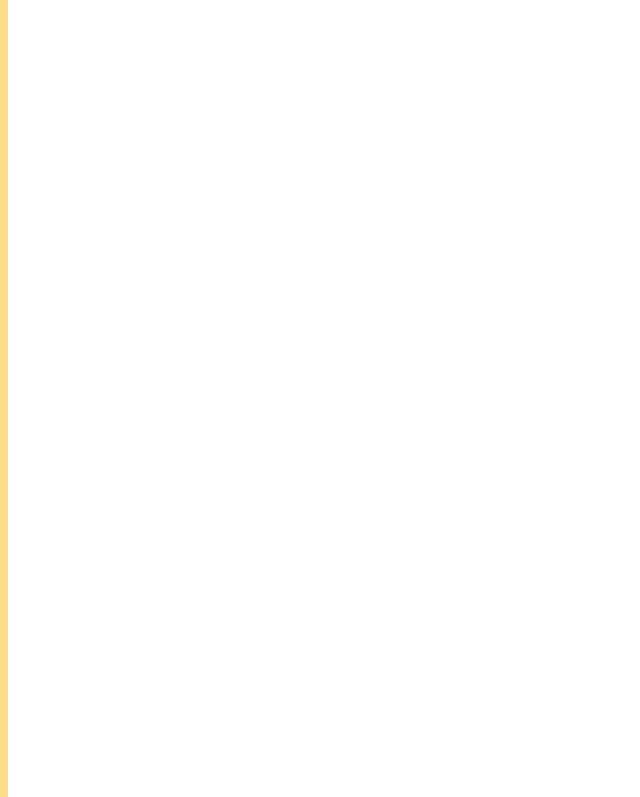
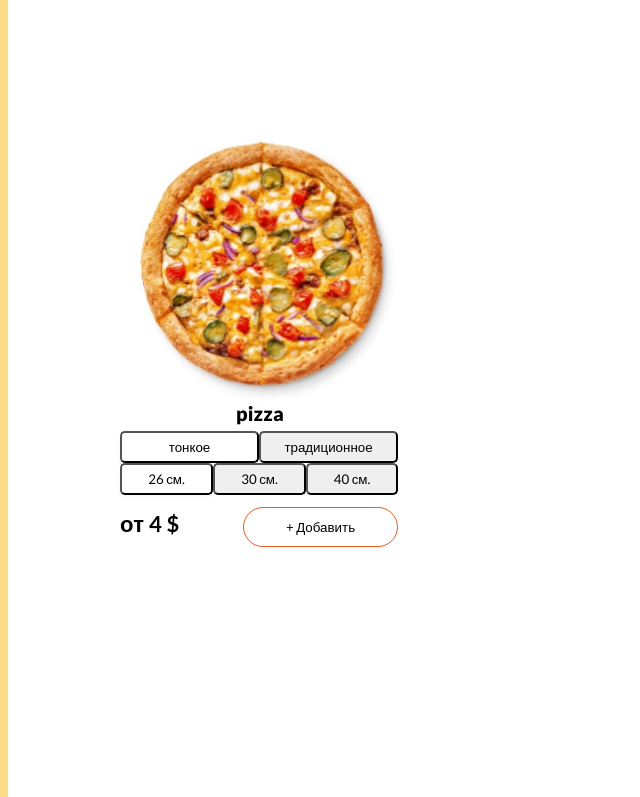
Before and after one commit to Aleksey-Smouzh/react_pizza, a React (Create React App) app in the folder pizza/: page /all in a window 1280 px wide. Shown: the part 565-1362 px from the top of the page, without its empty margins (0-640 px from the left). Built offline with nearby package versions, Linux system fonts and the light colour scheme; a web font is replaced by a local one.

Commit message:
completed  comp. SamplePizza

```diff
--- a/pizza/src/App.js
+++ b/pizza/src/App.js
@@ -10,12 +10,14 @@ import Grill from "./components/Navbar/Grill/Grill";
 import Meat from "./components/Navbar/Meat/Meat";
 import Spicy from "./components/Navbar/Spicy/Spicy";
 
+
 function App() {
   return (
     <div className="App">
       <BrowserRouter>
         <Header />
         <Navbar />
+
         <Routes>
           <Route path="/all" element={<All />}>
             {" "}
--- a/pizza/src/components/MainPage/MainPage.module.css
+++ b/pizza/src/components/MainPage/MainPage.module.css
@@ -1,6 +1,2 @@
 .container{
-height: 1185px;
-
-
-
 }
--- a/pizza/src/components/Navbar/All/All.jsx
+++ b/pizza/src/components/Navbar/All/All.jsx
@@ -1,10 +1,11 @@
 import React from 'react'
+import SamplePizza from '../../SamplePizza/SamplePizza'
 import all from './All.module.css'
 function All() {
   return (
     <div className={all.container}> All
     <h1 className={all.title}> Все пиццы</h1>
-
+     <SamplePizza></SamplePizza>
 
     </div>
   )
--- a/pizza/src/components/SamplePizza/SamplePizza.jsx
+++ b/pizza/src/components/SamplePizza/SamplePizza.jsx
@@ -1,19 +1,25 @@
 import React from "react";
-import sample from "./Sample.module.css";
-import imgPizza from "../img/Cheeseburger.svg";
+import sample from './SamplePizza.module.css';
+import image from '.././img/cheeseburger.svg'
 
-function SamplePizza() {
+function SamplePizza(props) {
   return (
+
     <div className={sample.container}>
-      <img src={imgPizza} alt="" />
-      <h2>pizza</h2>
-      <button>тонкое</button>
-      <button>традиционное</button>
-      <button>26 см.</button>
-      <button>30 см.</button>
-      <button>40 см.</button>
-      <button>+ Добавить</button>
+      <img className={sample.image} src={image} alt="Cheeseburger" />
+      <h2 className={sample.title}>pizza</h2>
+      <div className={sample.btn_group}>
+      <button className={sample.btn_thin} >тонкое</button>
+      <button className={sample.btn_traditional}>традиционное</button>
+      <button className={sample.btn_26} >26 см.</button>
+      <button className={sample.btn_30} >30 см.</button>
+      <button className={sample.btn_40} >40 см.</button>
+      <span className={sample.cost}>от 4 $</span>
+      <button className={sample.btn_add} >+ Добавить</button>
+      </div>
+
     </div>
+
   );
 }
 
--- a/pizza/src/components/SamplePizza/SamplePizza.module.css
+++ b/pizza/src/components/SamplePizza/SamplePizza.module.css
@@ -0,0 +1,110 @@
+.container {
+  position: relative;
+  width: 280px;
+  height: 459px;
+  left: 112px;
+  top: 373px;
+}
+.image {
+  position: absolute;
+  width: 259.12px;
+  height: 260px;
+  left: 20px;
+}
+.title {
+  position: absolute;
+  width: 280px;
+  height: 24px;
+  top: 244px;
+
+  font-style: normal;
+  font-weight: 800;
+  font-size: 20px;
+  line-height: 24px;
+  text-align: center;
+  letter-spacing: 0.01em;
+
+  color: #000000;
+}
+.btn_group {
+  position: relative;
+  width: 280px;
+  height: 120px;
+  /* left: 112px; */
+  top: 290px;
+}
+.btn_thin {
+  /* position: absolute; */
+  width: 138.99px;
+  height: 32px;
+  left: 117.73px;
+  top: 697px;
+
+  background: #ffffff;
+  box-shadow: 0px 2px 4px rgba(0, 0, 0, 0.04);
+  border-radius: 5px;
+}
+.btn_traditional {
+  /* position: absolute; */
+  width: 138.99px;
+  height: 32px;
+  left: 255.34px;
+  top: 697px;
+
+  border-radius: 5px;
+}
+.btn_26 {
+  /* position: absolute; */
+  width: 93.01px;
+  height: 32px;
+  left: 117.73px;
+  top: 736px;
+  background: #ffffff;
+  box-shadow: 0px 2px 4px rgba(0, 0, 0, 0.04);
+  border-radius: 5px;
+}
+.btn_30 {
+  /* position: absolute; */
+  width: 93.01px;
+  height: 32px;
+  left: 209.47px;
+  top: 736px;
+
+  border-radius: 5px;
+}
+.btn_40 {
+  /* position: absolute; */
+  width: 92.01px;
+  height: 32px;
+  left: 301.21px;
+  top: 736px;
+
+  border-radius: 5px;
+}
+.cost {
+  display: inline-block;
+  margin-right: auto;
+  width: 89px;
+  height: 27px;
+  margin-top: 15px;
+  font-style: normal;
+  font-weight: 700;
+  font-size: 22px;
+  line-height: 27px;
+  /* identical to box height */
+
+  letter-spacing: 0.015em;
+
+  color: #000000;
+}
+.btn_add {
+  position: relative;
+  width: 155px;
+  height: 40px;
+  left: 34px;
+
+  background: #ffffff;
+  border: 1px solid #eb5a1e;
+  box-sizing: border-box;
+  border-radius: 30px;
+}
```
Also changed, not shown: pizza/src/components/img/cheeseburger.svg (renamed from pizza/src/components/img/ Cheeseburger.svg).
